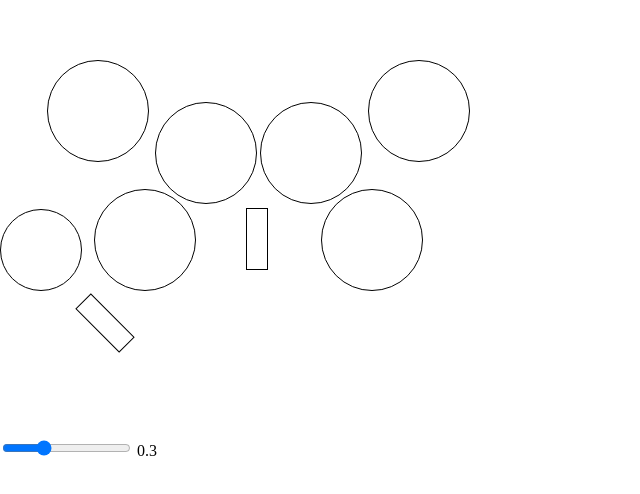
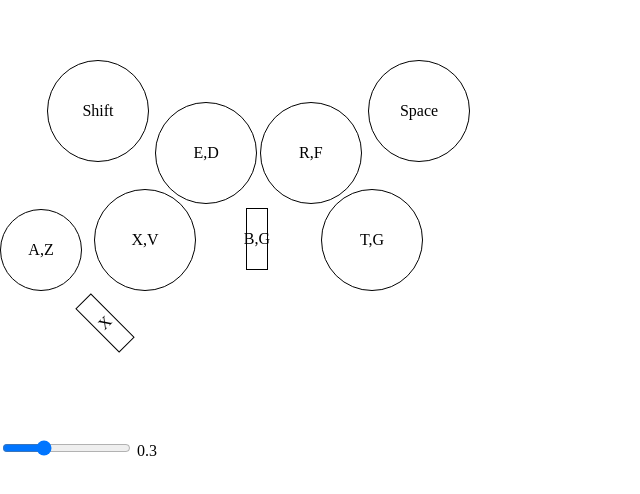
Before and after one commit to hobayashi/KeyDrummer, a website: page src/index.html in a window 1280 px wide. Shown: the part 40-534 px from the top of the page, without its empty margins (0-640 px from the left). Drawn offline with Linux system fonts and the light colour scheme.

Commit message:
show key assign

```diff
--- a/SoundSamplerVerE-win32-x64/resources/app/Contents/app.css
+++ b/SoundSamplerVerE-win32-x64/resources/app/Contents/app.css
@@ -22,7 +22,10 @@ body {
     border: solid 1px black;
     width: 100px;
     height: 100px;
-    border-radius: 100%;
+	border-radius: 100%;
+	display: flex;
+    justify-content: center;
+    align-items: center;
 }
 
 .drum-part-small {
@@ -30,14 +33,20 @@ body {
     border: solid 1px black;
     width: 80px;
     height: 80px;
-    border-radius: 100%;
+	border-radius: 100%;
+	display: flex;
+    justify-content: center;
+    align-items: center;
 }
 
 .drum-part-foot {
     position: absolute;
     border: solid 1px black;
     width: 20px;
-    height: 60px;
+	height: 60px;
+	display: flex;
+    justify-content: center;
+    align-items: center;
 }
 
 .drum-part-left-pedal {
--- a/SoundSamplerVerE-win32-x64/resources/app/Scripts/app.ts
+++ b/SoundSamplerVerE-win32-x64/resources/app/Scripts/app.ts
@@ -1,3 +1,3 @@
 $(() => {
-  Lib.AudioInitializer.init();
+	Lib.AudioInitializer.init();
 })
--- a/SoundSamplerVerE-win32-x64/resources/app/Scripts/lib.ts
+++ b/SoundSamplerVerE-win32-x64/resources/app/Scripts/lib.ts
@@ -52,7 +52,7 @@ namespace Lib {
 
 				const audio = new Lib.AudioWrapper(Number($(".volume-value").html()));
 
-                switch(event.keyCode) {
+				switch (event.keyCode) {
 					case 66://b
 						audio.PlaySound("Contents/Sounds/Kick08.wav");
 						Decorator.toggleColor(".drum-part-right-pedal");
--- a/src/Contents/app.css
+++ b/src/Contents/app.css
@@ -22,7 +22,10 @@ body {
     border: solid 1px black;
     width: 100px;
     height: 100px;
-    border-radius: 100%;
+	border-radius: 100%;
+	display: flex;
+    justify-content: center;
+    align-items: center;
 }
 
 .drum-part-small {
@@ -30,14 +33,20 @@ body {
     border: solid 1px black;
     width: 80px;
     height: 80px;
-    border-radius: 100%;
+	border-radius: 100%;
+	display: flex;
+    justify-content: center;
+    align-items: center;
 }
 
 .drum-part-foot {
     position: absolute;
     border: solid 1px black;
     width: 20px;
-    height: 60px;
+	height: 60px;
+	display: flex;
+    justify-content: center;
+    align-items: center;
 }
 
 .drum-part-left-pedal {
--- a/src/Scripts/app.ts
+++ b/src/Scripts/app.ts
@@ -1,3 +1,3 @@
 $(() => {
-  Lib.AudioInitializer.init();
+	Lib.AudioInitializer.init();
 })
--- a/src/index.html
+++ b/src/index.html
@@ -1,4 +1,5 @@
 <html>
+
 <head>
 	<meta charset="UTF-8">
 	<title>Sound Sampler Ver.E</title>
@@ -11,15 +12,15 @@
   Chrome <script>document.write(process.versions.chrome)</script>,
   and Electron <script>document.write(process.versions.electron)</script>. -->
 	<div class="drum">
-    <div class="drum-part-common drum-part-high-tom"></div>
-    <div class="drum-part-common drum-part-middle-tom"></div>
-    <div class="drum-part-common drum-part-low-tom"></div>
-    <div class="drum-part-common drum-part-snare"></div>
-    <div class="drum-part-common drum-part-crash"></div>
-    <div class="drum-part-common drum-part-china"></div>
-    <div class="drum-part-small drum-part-highhat"></div>
-    <div class="drum-part-foot drum-part-left-pedal"></div>
-    <div class="drum-part-foot drum-part-right-pedal"></div>
+		<div class="drum-part-common drum-part-high-tom">E,D</div>
+		<div class="drum-part-common drum-part-middle-tom">R,F</div>
+		<div class="drum-part-common drum-part-low-tom">T,G</div>
+		<div class="drum-part-common drum-part-snare">X,V</div>
+		<div class="drum-part-common drum-part-crash">Space</div>
+		<div class="drum-part-common drum-part-china">Shift</div>
+		<div class="drum-part-small drum-part-highhat">A,Z</div>
+		<div class="drum-part-foot drum-part-left-pedal">X</div>
+		<div class="drum-part-foot drum-part-right-pedal">B,G</div>
 	</div>
 	<input class="volume-slider" type="range" min="0" max="1" step="0.1" value="0.3">
 	<span class="volume-value">0.3</span>
```
Also changed, not shown: SoundSamplerVerE-win32-x64/resources/app/index.html (+10 -9 lines), SoundSamplerVerE-win32-x64/resources/app/main.js (indentation only), src/Scripts/lib.ts (indentation only), src/main.js (indentation only), 4 other files. Lines whose indentation alone changed are shown as unchanged.
